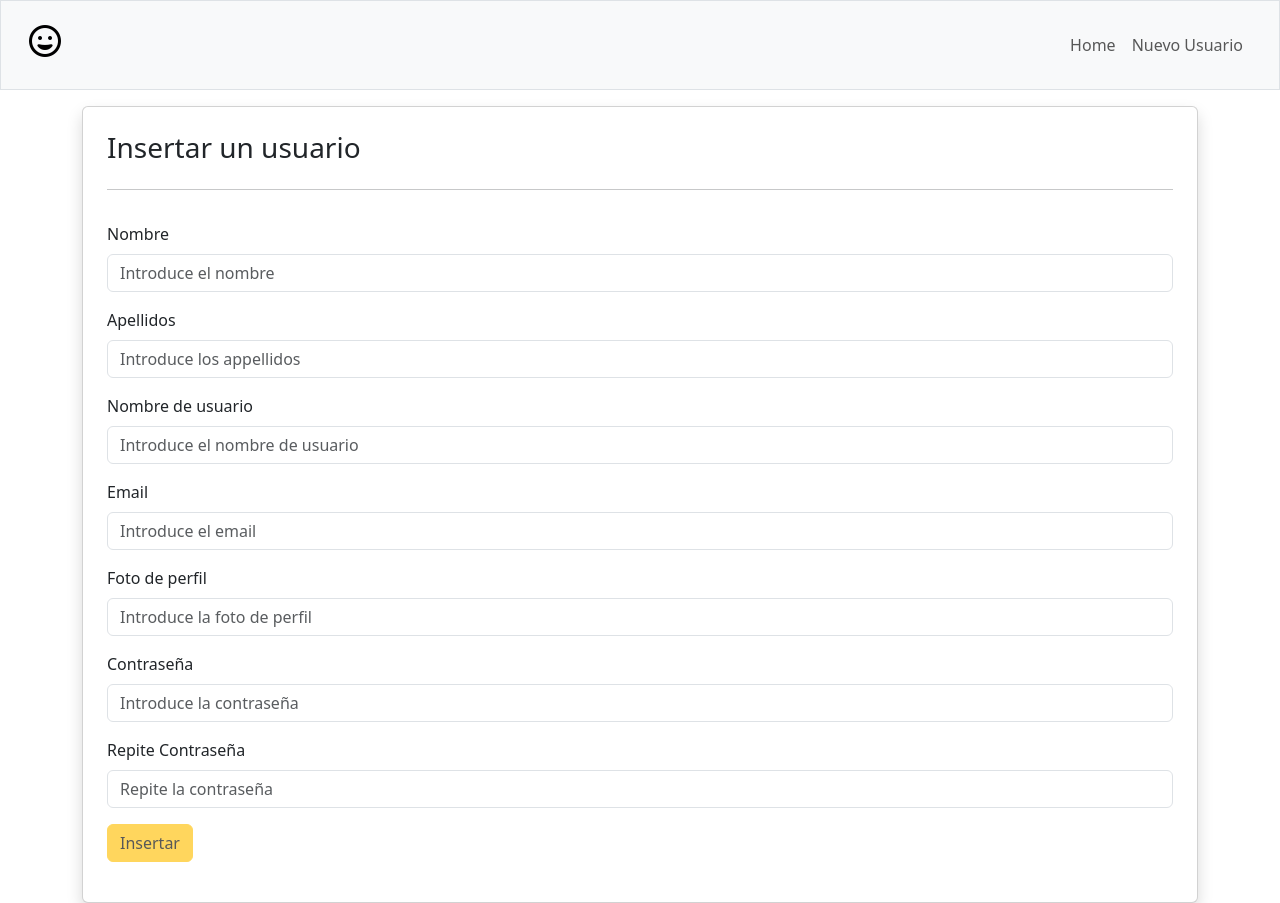
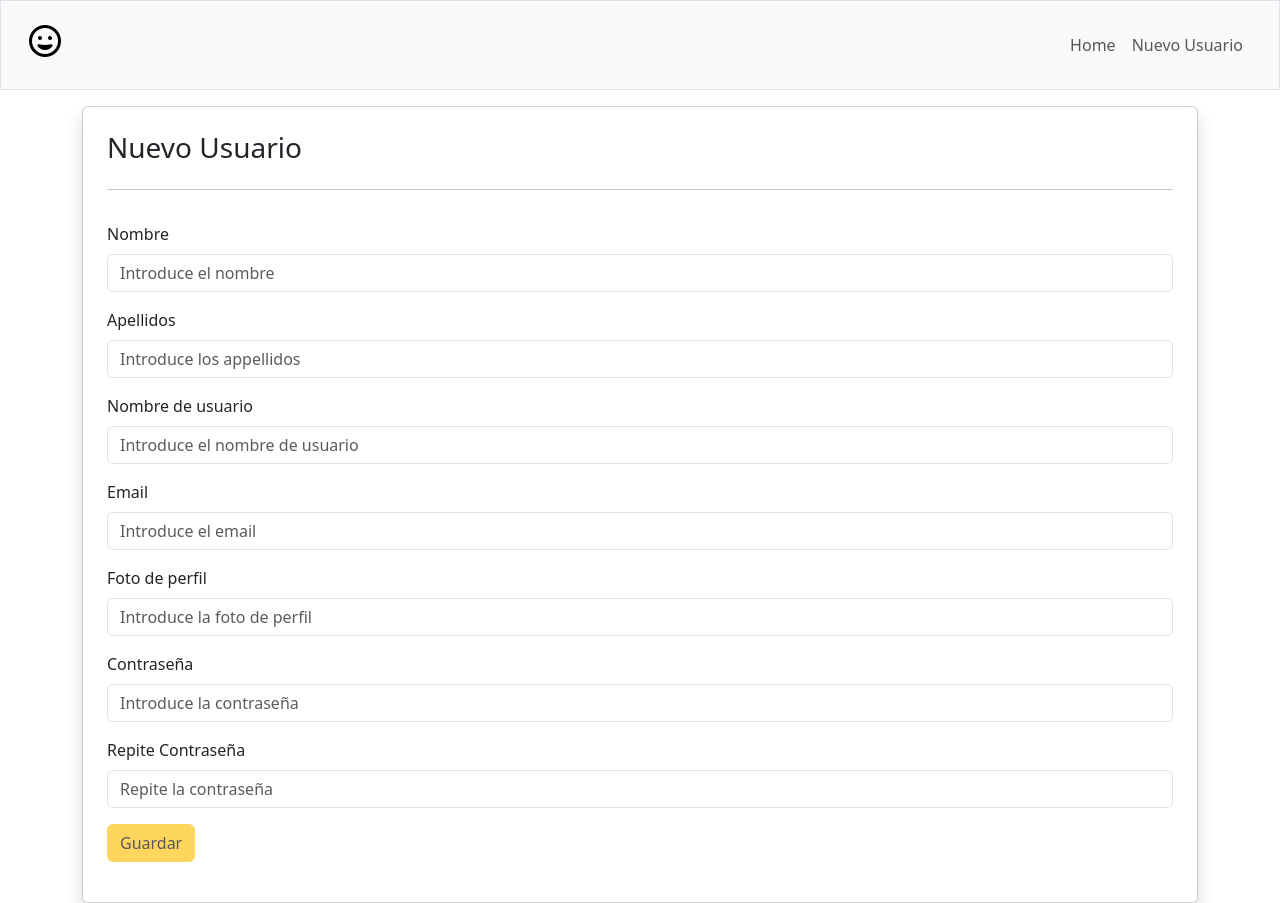
Before and after one commit to jpablogpro/actividad6-users, an Angular app in the folder users/: page /dashboard/newuser in a window 1280 px wide. Built offline with nearby package versions, Linux system fonts and the light colour scheme.

Commit message:
usage of tipo_form variable modified

```diff
--- a/users/src/app/pages/form/form.component.html
+++ b/users/src/app/pages/form/form.component.html
@@ -1,6 +1,6 @@
 <section class="mt-3">
     <div class="card shadow p-4">
-        <h3>{{tipo_form}} un usuario</h3>
+        <h3>{{tipo_form}} Usuario</h3>
         <hr>
         <form [formGroup]="userForm" (ngSubmit) = "getDataForm()">
             <div class="my-3">
@@ -60,7 +60,7 @@
             </div>
 
             <div class="my-3">
-                <input type="submit" [value]="tipo_form" [disabled]="!userForm.valid" class="btn btn-warning">
+                <input type="submit" [value]="(tipo_form === 'Actualizar') ? tipo_form : 'Guardar'" [disabled]="!userForm.valid" class="btn btn-warning">
             </div>
         </form>
     </div>
--- a/users/src/app/pages/form/form.component.ts
+++ b/users/src/app/pages/form/form.component.ts
@@ -17,7 +17,7 @@ export class FormComponent {
   activatedRoute = inject(ActivatedRoute);
 
   userForm: FormGroup;
-  tipo_form: string = 'Insertar';
+  tipo_form: string = 'Nuevo';
 
   constructor() {
     this.userForm = new FormGroup({
```
